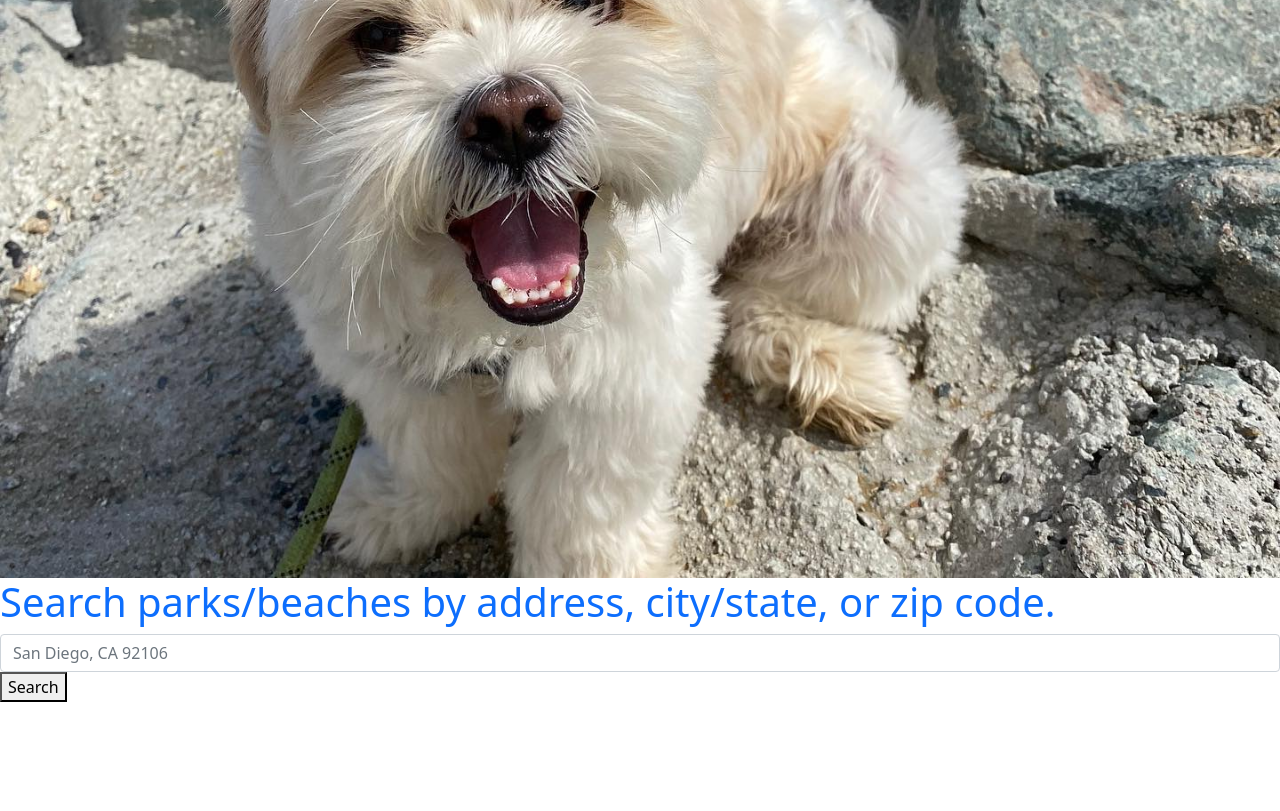
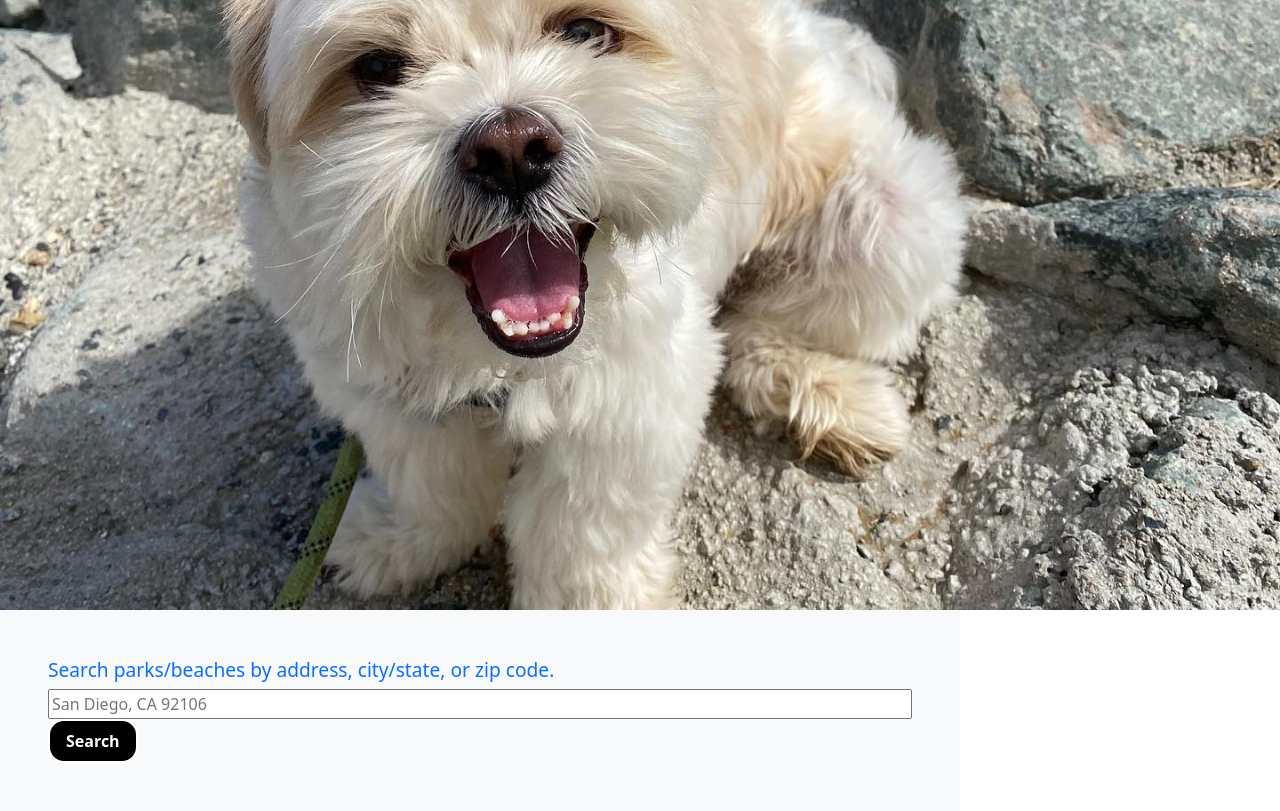
Before and after one commit to yippeejimmee/Restaurant-Picker-Project, a plain HTML site: page index.html in a window 1280 px wide. Shown: the part 726-1537 px from the top of the page. Before the commit the page ends 1428 px from the top, so only its background shows below. Drawn offline with nearby package versions, Linux system fonts and the light colour scheme; no server answers.

Commit message:
basic CSS changes and HTML changes (#12)
Co-authored-by: dcast0607 <100454484+dcast0607@users.noreply.github.com>

```diff
--- a/assets/style.css
+++ b/assets/style.css
@@ -0,0 +1,25 @@
+.title {
+    text-align: center;
+    font-weight: bold;
+    font-family: Verdana, Geneva, Tahoma, sans-serif;
+}
+
+.text-primary {
+    font-size: larger;
+}
+
+.btn {
+    grid-column: span 2;
+    background-color: black;
+    border: 2px solid white;
+    color: white;
+    padding: .5rem 1rem;
+    font-weight: bold;
+    cursor: pointer;
+    border-radius: 1rem;
+  }
+
+  .btn:hover {
+    background-color: #bbbbbb;
+    color: white;
+  }
--- a/index.html
+++ b/index.html
@@ -30,7 +30,7 @@
   <body>
     <!---->
     <main>
-      <header>W.O.O.F. "We Out Of Food!"</header>
+      <h1 class="title">W.O.O.F. "We Out Of Food!"</h1>
 
       <!--insert <img> tag for jumbotron placeholder-->
       <div class="jumbotron">
@@ -45,21 +45,15 @@
       <div id="dog-fact"></div>
 
       <!--we can insert <div> and class here for search form-->
-      <h1 class="text-primary">Search parks/beaches by address, city/state, or zip code.</h1>
-      <form id="search-form">
-        <input
-          type="search"
-          class="form-control col-md-9"
-          name="search-query"
-          id="search-place"
-          placeholder="San Diego, CA 92106"
-        />
-        <button class="searchBtn mq-input">Search</button>
-      </form>
-
-
-
-
+        <div class="col-12 col-md-9 flex-column align-center bg-light p-5">
+          <h1 class="text-primary">
+            Search parks/beaches by address, city/state, or zip code.
+          </h1>
+          <form id="search-form" class="form w-100">
+              <input type="text" class="form-input w-100" placeholder="San Diego, CA 92106">
+              <button type="submit" class="btn">Search</button>
+          </form>
+        </div>
   </main>
 
   <!--javascript-->
```
